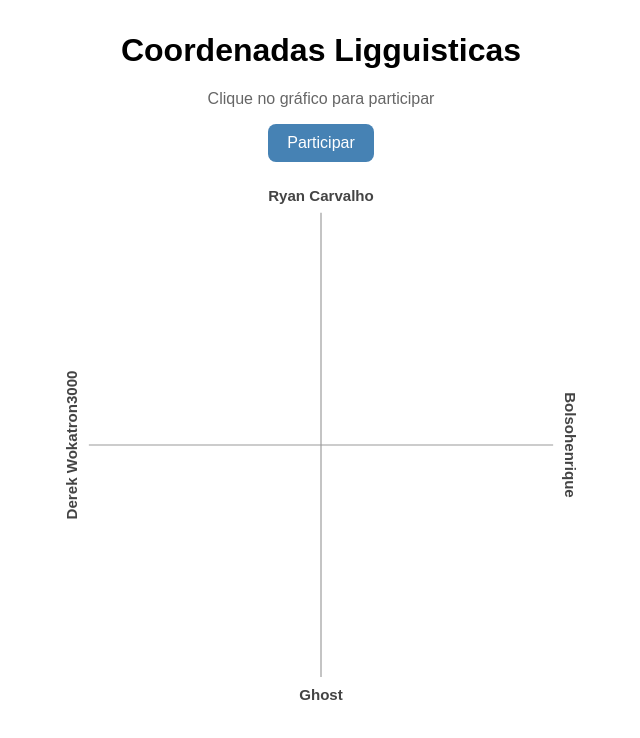
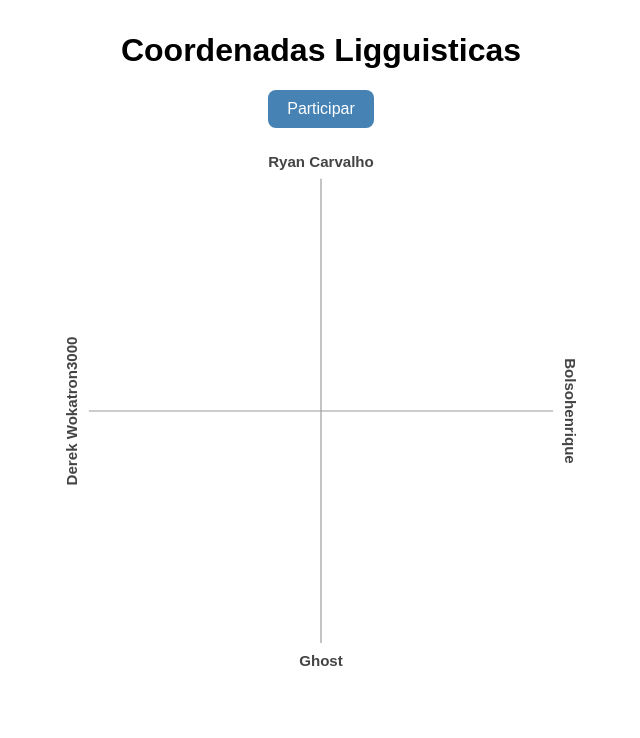
Before and after one commit to leonirabbit0/coordenadas-liguisticas, a plain HTML site: page public/index.html in a window 1280 px wide. Shown: the whole page, without its empty margins (319-959 px from the left). Drawn offline with Linux system fonts and the light colour scheme; no server answers.

Commit message:
Remove clique no gráfico para participar

```diff
--- a/public/index.html
+++ b/public/index.html
@@ -8,7 +8,6 @@
 </head>
 <body>
   <h1>Coordenadas Ligguisticas</h1>
-  <p class="subtitulo">Clique no gráfico para participar</p>
   <button type="button" id="btn-participar" class="primario">Participar</button>
 
   <svg id="grafico" viewBox="-24 -30 448 460"></svg>
--- a/public/script.js
+++ b/public/script.js
@@ -462,7 +462,6 @@ async function enviar() {
 // =====================================================================
 // 6. LIGANDO OS EVENTOS E INICIANDO
 // =====================================================================
-svg.addEventListener("click", abrirModal);
 btnParticipar.addEventListener("click", abrirModal);
 document.getElementById("modal-fechar").addEventListener("click", () => modal.close());
 document.getElementById("btn-comecar").addEventListener("click", comecar);
--- a/public/style.css
+++ b/public/style.css
@@ -34,7 +34,6 @@ button { font-size: 1rem; cursor: pointer; }
   width: 100%;
   max-width: 520px;
   margin: 1rem auto;
-  cursor: pointer;
 }
 
 .moldura { fill: none; stroke: #bbb; stroke-width: 1; }
```
